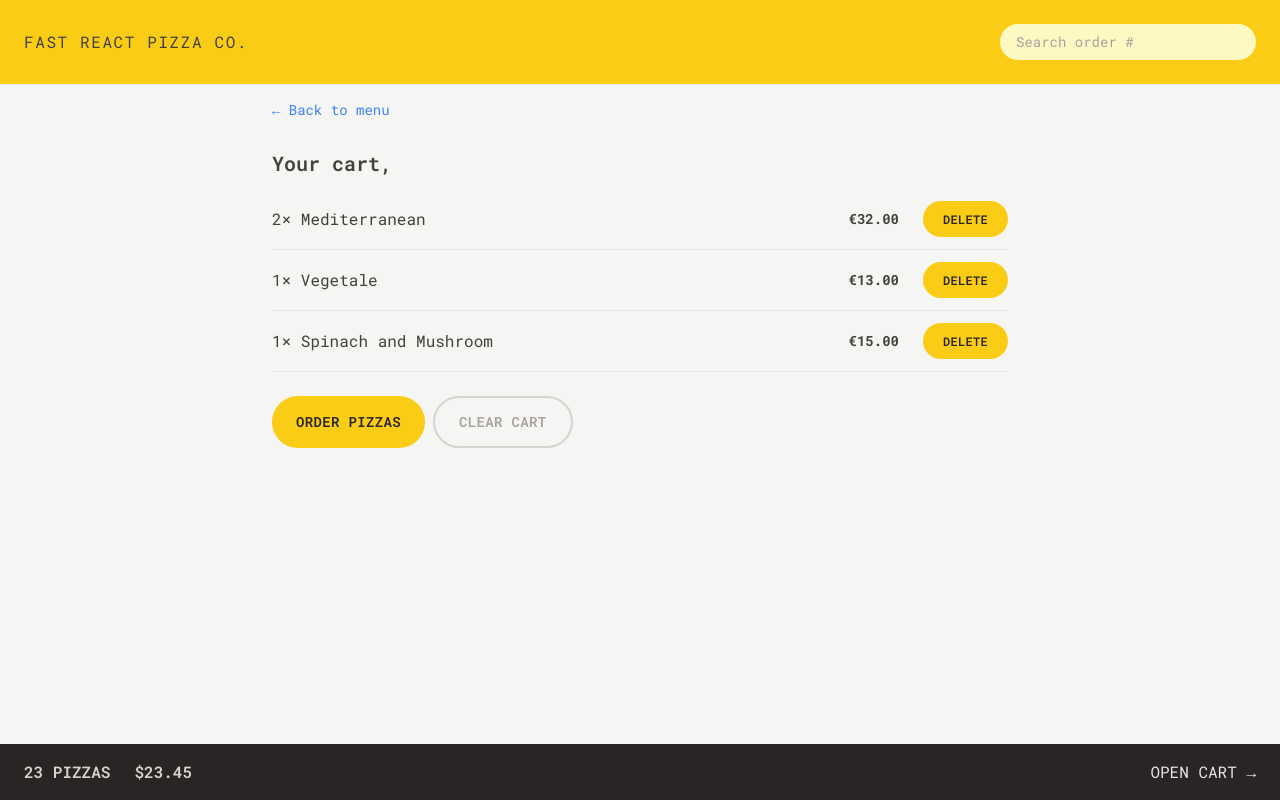
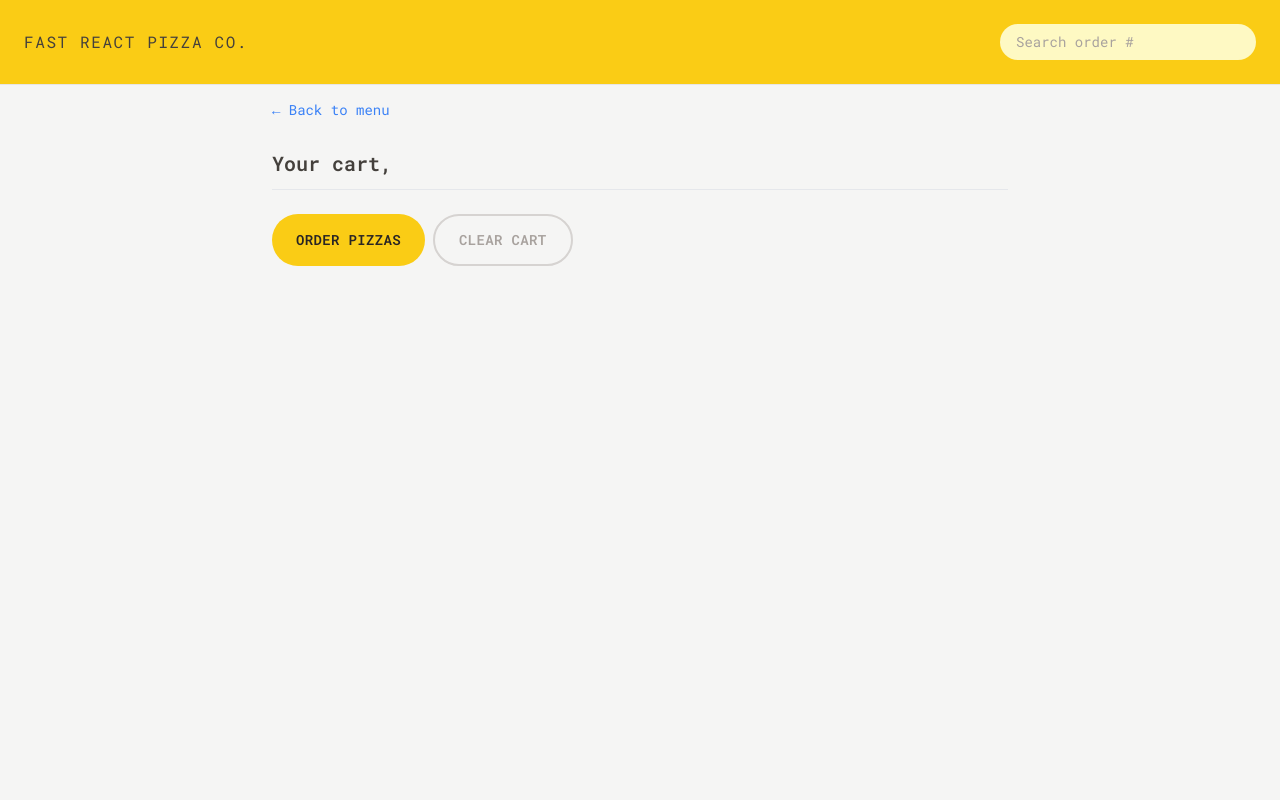
Before and after one commit to dearaujofelipe/FastPizza, a React (Vite) app: page /cart in a window 1280 px wide. Built offline with nearby package versions, Linux system fonts and the light colour scheme.

Commit message:
building cart feature, adding items to cart and cart overview

```diff
--- a/src/features/cart/Cart.jsx
+++ b/src/features/cart/Cart.jsx
@@ -2,35 +2,12 @@ import LinkButton from "../../ui/LinkButton";
 import Button from "../../ui/Button";
 import CartItem from "./CartItem";
 import { useSelector } from "react-redux";
-
-const fakeCart = [
-  {
-    pizzaId: 12,
-    name: "Mediterranean",
-    quantity: 2,
-    unitPrice: 16,
-    totalPrice: 32,
-  },
-  {
-    pizzaId: 6,
-    name: "Vegetale",
-    quantity: 1,
-    unitPrice: 13,
-    totalPrice: 13,
-  },
-  {
-    pizzaId: 11,
-    name: "Spinach and Mushroom",
-    quantity: 1,
-    unitPrice: 15,
-    totalPrice: 15,
-  },
-];
+import { getCart } from "./cartSlice";
+import { getUser } from "../user/userSlice";
 
 function Cart() {
-  const username = useSelector((state) => state.user.username);
-
-  const cart = fakeCart;
+  const username = useSelector(getUser);
+  const cart = useSelector(getCart);
 
   return (
     <div className="px-4 py-3">
--- a/src/features/cart/CartOverview.jsx
+++ b/src/features/cart/CartOverview.jsx
@@ -1,11 +1,19 @@
+import { useSelector } from "react-redux";
 import { Link } from "react-router-dom";
+import { getTotalCartPrice, getTotalQuantity } from "./cartSlice";
+import { formatCurrency } from "../../utils/helpers";
 
 function CartOverview() {
+  const totalCartQuantity = useSelector(getTotalQuantity);
+  const totalCartPrice = useSelector(getTotalCartPrice);
+
+  if (!totalCartQuantity) return null;
+
   return (
     <div className="flex justify-between bg-stone-800 p-4 px-4 py-4 text-sm uppercase text-stone-200 sm:px-6 md:text-base">
       <p className="space-x-4 font-semibold text-stone-300 sm:space-x-6">
-        <span>23 pizzas</span>
-        <span>$23.45</span>
+        <span>{totalCartQuantity} pizzas</span>
+        <span>{formatCurrency(totalCartPrice)}</span>
       </p>
       <Link to="/cart">Open cart &rarr;</Link>
     </div>
--- a/src/features/cart/cartSlice.js
+++ b/src/features/cart/cartSlice.js
@@ -1,17 +1,7 @@
 import { createSlice } from "@reduxjs/toolkit";
 
 const initialState = {
-  // cart: [],
-
-  cart: [
-    {
-      pizzaId: 12,
-      name: "Mediterranean",
-      quantity: 2,
-      unitPrice: 16,
-      totalPrice: 32,
-    },
-  ],
+  cart: [],
 };
 
 const cartSlice = createSlice({
@@ -49,3 +39,11 @@ export const {
 } = cartSlice.actions;
 
 export default cartSlice.reducer;
+
+export const getCart = (state) => state.cart.cart;
+
+export const getTotalQuantity = (state) =>
+  state.cart.cart.reduce((sum, item) => sum + item.quantity, 0);
+
+export const getTotalCartPrice = (state) =>
+  state.cart.cart.reduce((sum, item) => sum + item.totalPrice, 0);
--- a/src/features/menu/MenuItem.jsx
+++ b/src/features/menu/MenuItem.jsx
@@ -1,8 +1,22 @@
+import { useDispatch } from "react-redux";
 import Button from "../../ui/Button";
 import { formatCurrency } from "../../utils/helpers";
+import { addItem } from "../cart/cartSlice";
 
 function MenuItem({ pizza }) {
+  const dispatch = useDispatch();
   const { id, name, unitPrice, ingredients, soldOut, imageUrl } = pizza;
+
+  function handleAddToCart() {
+    const newItem = {
+      pizzaId: id,
+      name,
+      quantity: 1,
+      unitPrice,
+      totalPrice: unitPrice * 1,
+    };
+    dispatch(addItem(newItem));
+  }
 
   return (
     <li className="flex gap-4 py-2">
@@ -24,7 +38,11 @@ function MenuItem({ pizza }) {
               Sold out
             </p>
           )}
-          <Button type="small">Add to cart</Button>
+          {!soldOut && (
+            <Button type="small" onClick={handleAddToCart}>
+              Add to cart
+            </Button>
+          )}
         </div>
       </div>
     </li>
--- a/src/features/user/userSlice.js
+++ b/src/features/user/userSlice.js
@@ -41,3 +41,5 @@ const userSlice = createSlice({
 export const { updateName } = userSlice.actions;
 
 export default userSlice.reducer;
+
+export const getUser = (state) => state.user.username;
--- a/src/ui/Button.jsx
+++ b/src/ui/Button.jsx
@@ -1,6 +1,6 @@
 import { Link } from "react-router-dom";
 
-export default function Button({ children, disabled, to, type }) {
+export default function Button({ children, disabled, to, type, onClick }) {
   const base =
     "inline-block text-sm rounded-full bg-yellow-400  font-semibold uppercase tracking-wide text-stone-800 transition-colors duration-300 hover:bg-yellow-300 focus:bg-yellow-300 focus:outline-none focus:ring focus:ring-yellow-300 focus:ring-offset-2 disabled:cursor-not-allowed";
 
@@ -18,6 +18,14 @@ export default function Button({ children, disabled, to, type }) {
       </Link>
     );
 
+  if (onClick) {
+    return (
+      <button onClick={onClick} disabled={disabled} className={styles[type]}>
+        {children}
+      </button>
+    );
+  }
+
   return (
     <button disabled={disabled} className={styles[type]}>
       {children}
```
